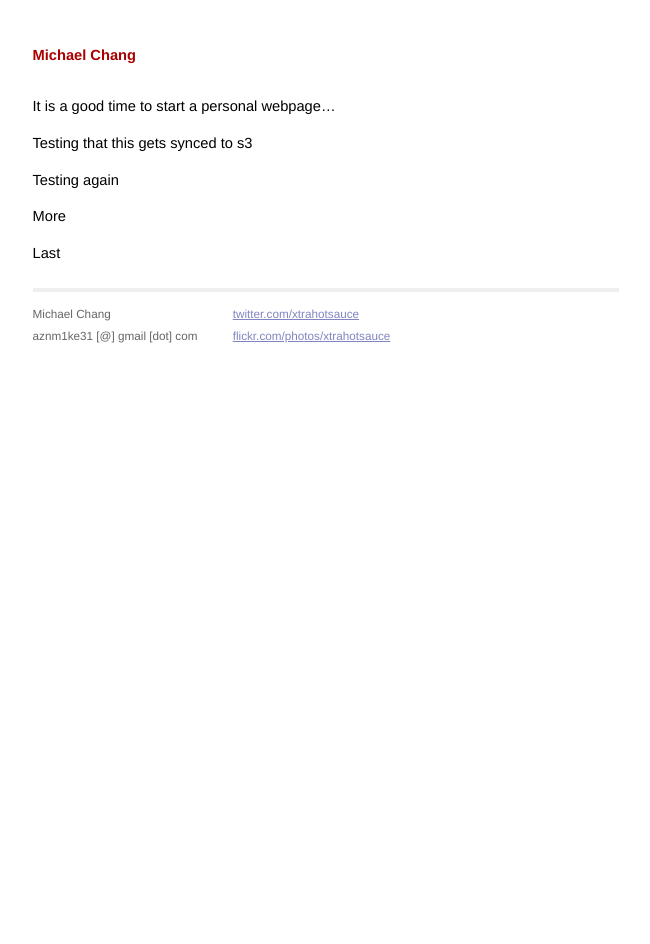
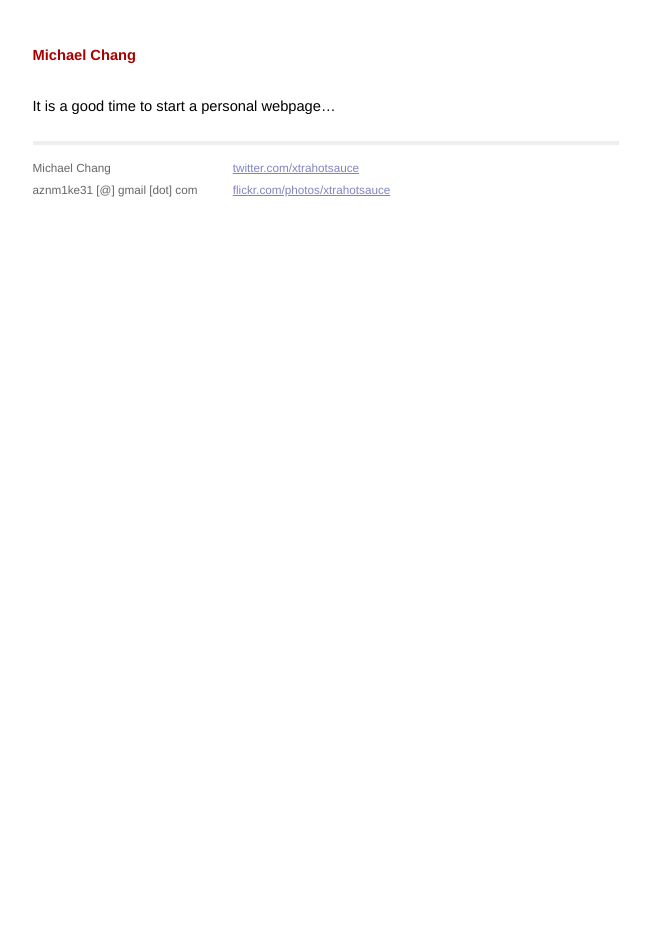
Before and after one commit to mcchang/homepage, a Jekyll site: the page built from _posts/2011-03-06-first-post.md, in a window 1280 px wide. Shown: the whole page, without its empty margins (314-964 px from the left). Built offline with Jekyll 4.4.1, drawn with Linux system fonts in a browser that asks for light colours; Markdown is read by kramdown in place of the engine named in the settings.

Commit message:
please work

```diff
--- a/_posts/2011-03-06-first-post.md
+++ b/_posts/2011-03-06-first-post.md
@@ -4,11 +4,3 @@ title: This is my first post!
 ---
 
 It is a good time to start a personal webpage...
-
-Testing that this gets synced to s3
-
-Testing again
-
-More
-
-Last
```
